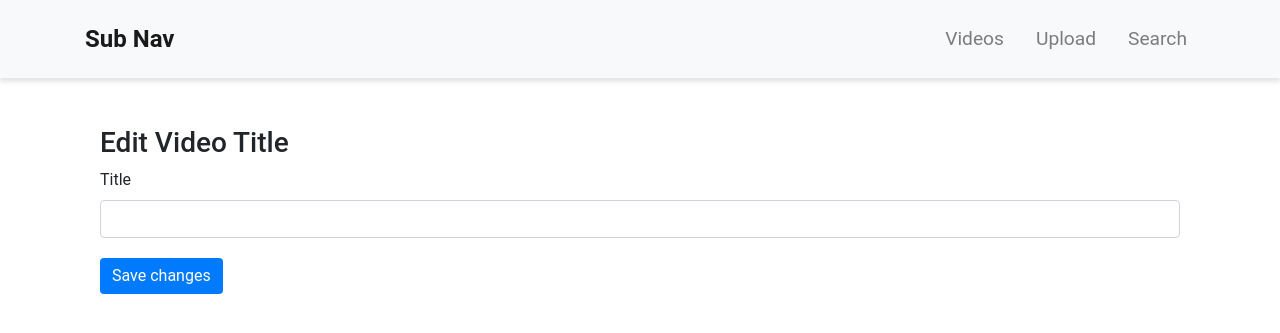
After one commit to lordgrim18/VideoSearch, a Django app: page /videos/update/1/ in a window 1280 px wide. The commit adds this page. Shown: the top 333 px of the page. Run offline with Django 5.2, Linux system fonts and the light colour scheme; data that the repository does not hold is empty; parts of the project's set-up code (start-up, migrations or seed data) failed here and were passed over; some libraries are stand-ins or nearby versions.

Commit message:
feat: add video up0date and delete views

```diff
--- a/frontend/templates/frontend/video_list.html
+++ b/frontend/templates/frontend/video_list.html
@@ -29,8 +29,8 @@
                                 <h5 class="card-title">{{ video.title }}</h5>
                                 <div class="btn-group" role="group">
                                     <a href="{% url 'subtitle-video-list-front' video.id %}" class="btn btn-primary">Subtitles</a>
-                                    <a href="#" class="btn btn-secondary">Edit</a>
-                                    <a href="#" class="btn btn-danger">Delete</a>
+                                    <a href="{% url 'update-video-front' video.id %}" class="btn btn-secondary">Edit</a>
+                                    <a href="{% url 'delete-video-front' video.id %}?extra_param=delete_option" class="btn btn-danger">Delete</a>
                                 </div>
                             </div>
                         </div>
@@ -40,5 +40,4 @@
         {% endif %}
     </div>
 </section>
-
 {% endblock %}
--- /dev/null
+++ b/frontend/templates/frontend/video_update.html
@@ -0,0 +1,31 @@
+{% extends 'base.html' %}
+
+{% block content %}
+<section class="single-video-section">
+    <div class="container">
+        {% if extra_param == 'delete_option' %}
+            <div class="alert alert-danger" role="alert">
+                <h5>Are you sure you want to delete this video?</h5>
+                <form method="post" action="{% url 'delete-video-front' data.data.id %}">
+                    <input type="hidden" name="_method" value="DELETE">
+                    <button type="submit" class="btn btn-danger">Yes, delete</button>
+                </form>
+            </div>
+        {% else %}
+            <div class="edit-video-form mb-4">
+                <h3>Edit Video Title</h3>
+                <form id="editVideoForm" method="post">
+                    <input type="hidden" name="_method" value="PATCH">
+                    {% csrf_token %}
+                    <div class="form-group">
+                        <label for="editTitle">Title</label>
+                        <input type="text" class="form-control" id="editTitle" name="title" required>
+                    </div>
+                    <button type="submit" class="btn btn-primary">Save changes</button>
+                </form>
+            </div>
+        {% endif %}
+    </div>
+</section>
+
+{% endblock %}
--- a/frontend/videos/video_front_urls.py
+++ b/frontend/videos/video_front_urls.py
@@ -1,11 +1,13 @@
 from django.urls import path
 
-from .video_front_view import VideoListView, VideoUploadView, VideoSearchView
+from .video_front_view import VideoListView, VideoUploadView, VideoSearchView, SingleVideoView
 
 
 urlpatterns = [
     path("", VideoListView.as_view(), name="videos_list_front"),
     path("upload/", VideoUploadView.as_view(), name="upload"),
     path("search/", VideoSearchView.as_view(), name="video-search-front"),
+    path("update/<str:video_id>/", SingleVideoView.as_view(), name="update-video-front"),
+    path("delete/<str:video_id>/", SingleVideoView.as_view(), name="delete-video-front"),
 
 ]
--- a/frontend/videos/video_front_view.py
+++ b/frontend/videos/video_front_view.py
@@ -3,7 +3,7 @@ from rest_framework.response import Response
 from django.shortcuts import redirect
 
 from api.utils import CustomResponse
-from api.video.video_view import VideoListAPIView, CreateVideoAPIView, VideoSearchAPIView
+from api.video.video_view import VideoListAPIView, CreateVideoAPIView, VideoSearchAPIView, SingleVideoAPIView
 from api.video.video_serializer import VideoSerializer
 
 class VideoListView(VideoListAPIView):
@@ -27,3 +27,30 @@ class VideoUploadView(CreateVideoAPIView):
 class VideoSearchView(VideoSearchAPIView):
     renderer_classes = [TemplateHTMLRenderer]
     template_name = 'frontend/video_list.html'
+
+class SingleVideoView(SingleVideoAPIView):
+    renderer_classes = [TemplateHTMLRenderer]
+    template_name = 'frontend/video_update.html'
+
+    def get(self, request, video_id):
+        response = super().get(request, video_id)
+        extra_param = request.GET.get('extra_param')
+        data = response.data
+        return Response({'extra_param': extra_param, 'data': data})
+
+    def post(self, request, video_id):
+        request_method = request.POST.get('_method')
+        print(request_method)
+        if request_method == 'DELETE':
+            print('delete')
+            response = super().delete(request, video_id)
+            print(response)
+            print(response.data)
+            if response.status_code == 200:
+                return redirect('videos_list_front')
+            return response
+        else:
+            response = super().patch(request, video_id)
+            if response.status_code == 200:
+                return redirect('videos_list_front')
+            return response
```
